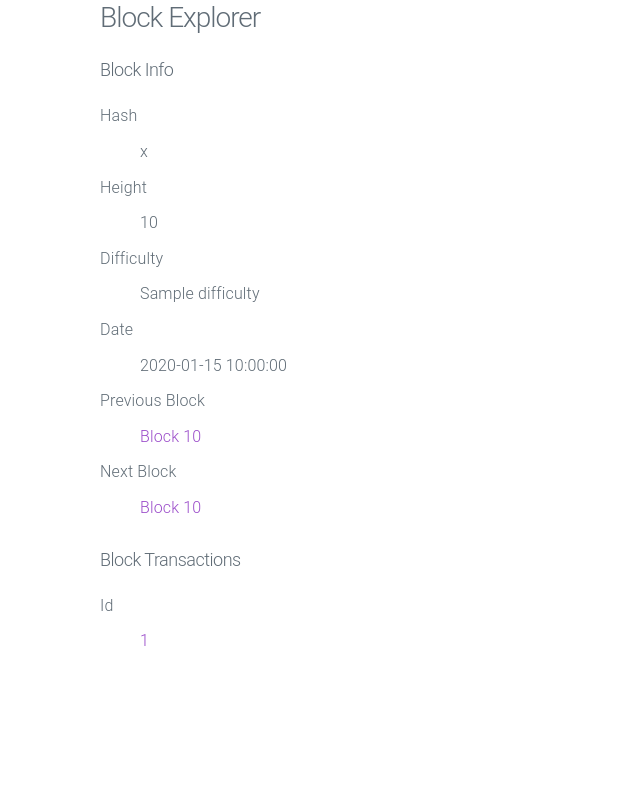
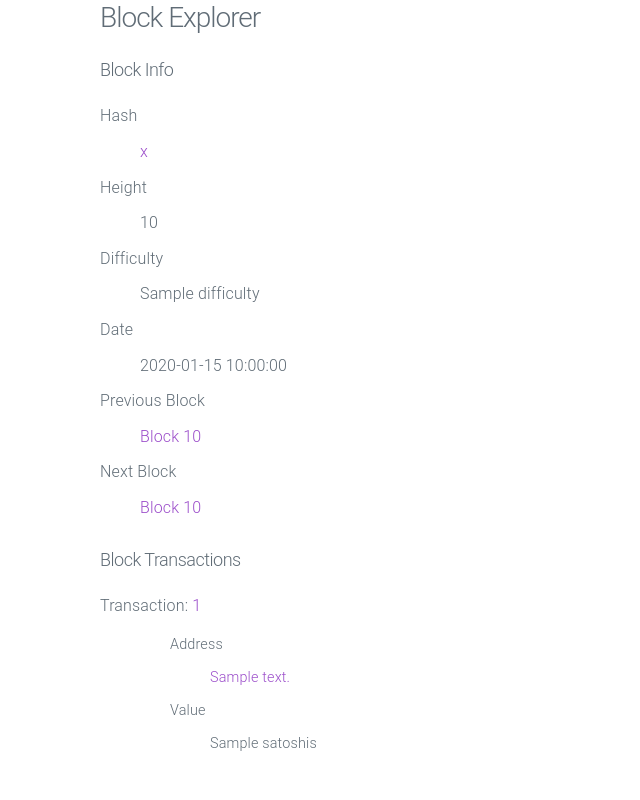
Before and after one commit to ismaelbej/mongodb-block-explorer, a Flask app: page /block/1 in a window 1280 px wide. Shown: the whole page, without its empty margins (0-640 px from the left). Run offline with Flask 2, Linux system fonts and the light colour scheme; a database or web service that is not in the repository returns one stand-in record (values such as "Sample title"); some libraries are stand-ins or nearby versions.

Commit message:
Add transaction output details

```diff
--- a/app.py
+++ b/app.py
@@ -47,6 +47,11 @@ def block(hash):
 
 @app.route('/api/v1/transaction/<txid>', methods=['GET'])
 def transaction(txid):
+    pass
+
+
+@app.route('/api/v1/address/<address>', methods=['GET'])
+def address(address):
     pass
 
 
--- a/templates/block.html
+++ b/templates/block.html
@@ -8,10 +8,10 @@
             <section class="container" id="block-info">
                 <h5 class="title">Block Info</h5>
                 <div class="row">
-                    <div class="column column-67">
+                    <div class="column column-75">
                         <dl>
                             <dt>Hash</dt>
-                            <dd>{{ block.hash }}</dd>
+                            <dd><a href="{{ url_for('block', hash=block['hash']) }}">{{ block['hash'] }}</a></dd>
                             <dt>Height</dt>
                             <dd>{{ block.height }}</dd>
                             <dt>Difficulty</dt>
@@ -34,11 +34,20 @@
             <section class="container" id="block-txs">
                 <h5 class="title">Block Transactions</h5>
                 <div class="row">
-                    <div class="column column-67">
+                    <div class="column column-75">
                         <dl>
                             {% for tx in transactions %}
-                            <dt>Id</dt>
-                            <dd><a href="{{ url_for('transaction', txid=tx['txid']) }}">{{ tx['txid'] }}</a></dd>
+                            <dt>Transaction: <a href="{{ url_for('transaction', txid=tx['txid']) }}">{{ tx['txid'] }}</a></dt>
+                            <dd>
+                                <dl>
+                                    {% for output in tx['out'] %}
+                                    <dt>Address</dt>
+                                    <dd><a href="{{ url_for('address', address=output['address']) }}">{{ output['address'] }}</a></dd>
+                                    <dt>Value</dt>
+                                    <dd>{{ output['satoshis'] }}</dd>
+                                    {% endfor %}
+                                </dl>
+                            </dd>
                             {% endfor %}
                         </dl>
                     </div>
```
